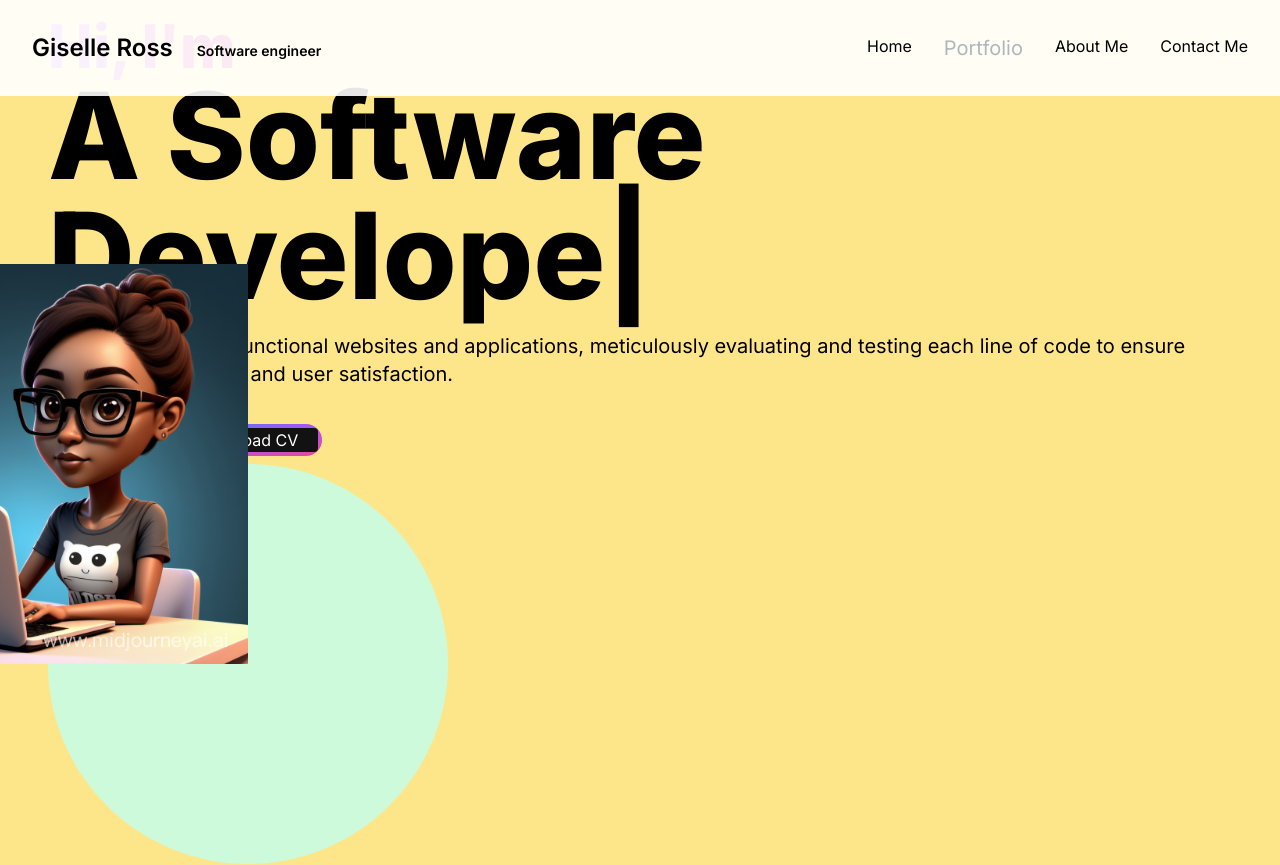
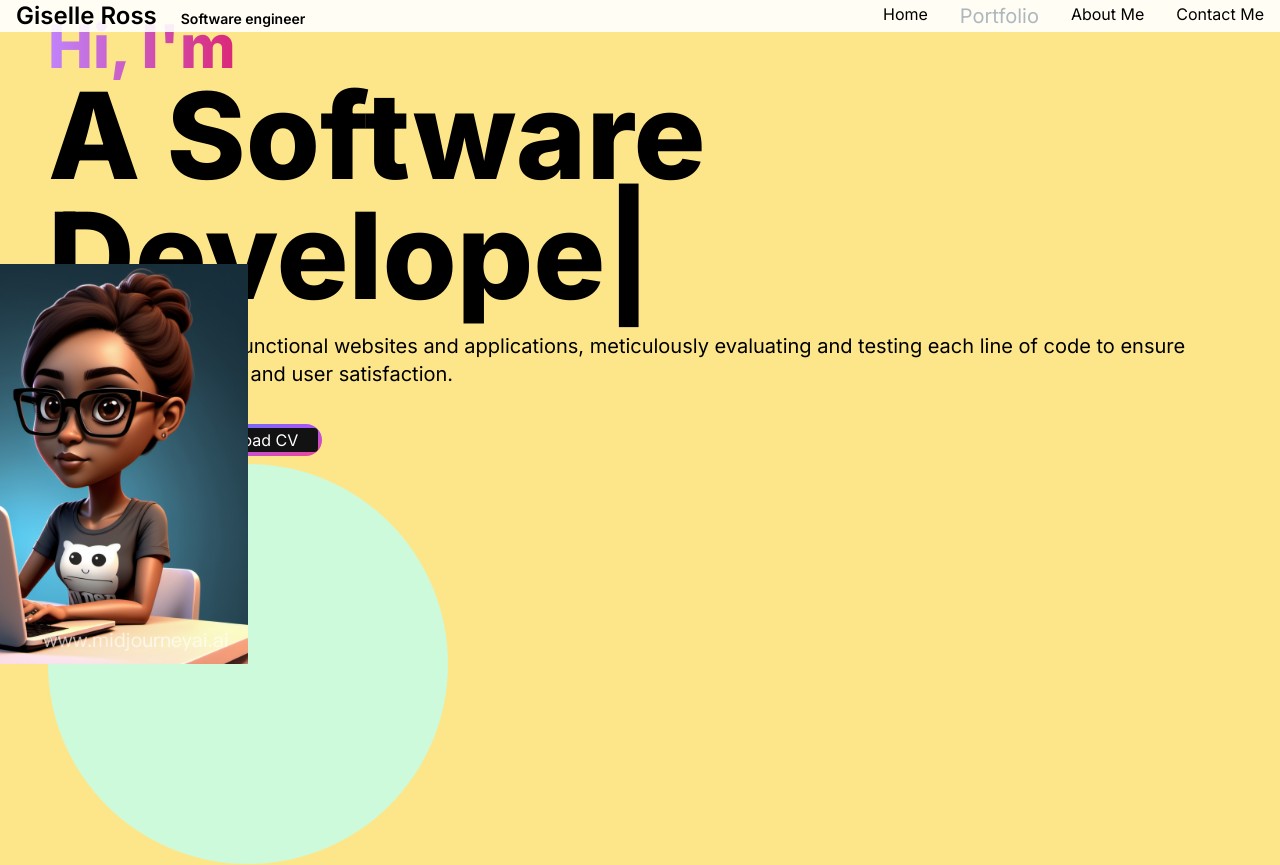
Before and after one commit to giselleRoss/Portfoli2, a Next.js app: page / in a window 1280 px wide. Shown: the top 865 px of the page. Built offline with nearby package versions, Linux system fonts and the light colour scheme.

Commit message:
Update home page

```diff
--- a/app/components/Header.js
+++ b/app/components/Header.js
@@ -94,7 +94,7 @@
   return (
     <>
       <nav className="fixed top-0 left-0 right-0 z-10 bg-white bg-opacity-90">
-        <div className="flex flex-wrap items-center justify-between mx-auto p-8">
+        <div className="flex flex-wrap items-center justify-between mx-auto px-4">
           <Link href={"/"}>
             <span className="text-black text-2xl font-semibold mb-2">
               Giselle Ross
```
